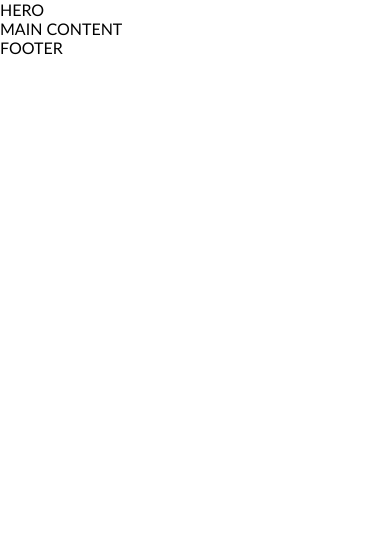
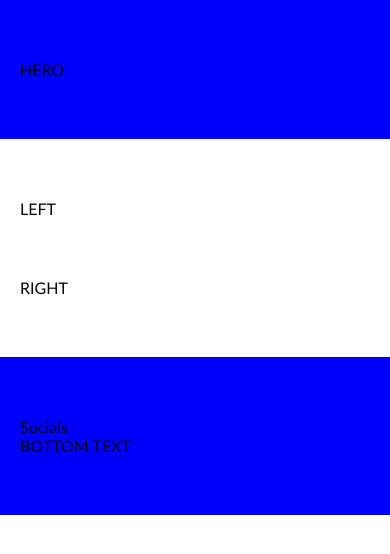
Before and after one commit to AdomasKazlauskas/04-coming-soon, a website: page index.html in a window 390 px wide. Drawn offline with Linux system fonts and the light colour scheme.

Commit message:
Layout #3

```diff
--- a/css/base/base.css
+++ b/css/base/base.css
@@ -9,3 +9,7 @@ body * {
 body {
     font-family: 'Gill Sans', 'Gill Sans MT', Calibri, 'Trebuchet MS', sans-serif;
 }
+
+.bg-blue {
+    background-color: blue;
+}
--- a/css/base/layout.css
+++ b/css/base/layout.css
@@ -0,0 +1,61 @@
+.container {
+    width: 100%;
+    padding-top: 60px;
+    padding-bottom: 60px;
+}
+
+.container > .row {
+    display: inline-block;
+    width: 1000px;
+    margin-left: calc(50% - 500px);
+}
+
+.container > .short-row {
+    display: inline-block;
+    width: 600px;
+    margin-left: calc(50% - 300px);
+}
+
+.container > .row > .left {
+    width:  50%;
+    float: left;
+}
+
+.container > .row > .right {
+    width:  40%;
+    float: right;
+}
+
+@media (max-width: 1100px) {
+    .container > .row {
+        width: 800px;
+        margin-left: calc(50% - 400px);
+    }
+}
+
+@media (max-width: 900px) {
+    .container > .row {
+        width: 600px;
+        margin-left: calc(50% - 300px);
+    }
+}
+
+@media (max-width: 700px) {
+    .container {
+        padding-left: 20px;
+        padding-right: 20px;
+    }
+    .container > .row,
+    .container > .short-row {
+        width: 100%;
+        margin-left: 0;
+    }
+    .container > .row > .left {
+        width:  100%;
+        margin-bottom: 60px;
+    }
+
+    .container > .row > .right {
+        width:  100%;
+    }
+}
--- a/index.html
+++ b/index.html
@@ -23,16 +23,31 @@
 </head>
 
 <body>
-    <section>
-        HERO
+    <section class="container bg-blue">
+        <div class="short-row">
+            HERO
+        </div>
     </section>
 
-    <section>
-        MAIN CONTENT
+    <section class="container">
+        <div class="row">
+            <div class="left">
+                LEFT
+            </div>
+            <div class="right">
+                RIGHT
+            </div>
+        </div>
+
     </section>
 
-    <footer>
-        FOOTER
+    <footer class="container bg-blue">
+        <div class="row">
+            Socials
+        </div>
+        <div class="short-row">
+            BOTTOM TEXT
+        </div>
     </footer>
 </body>
 
```
